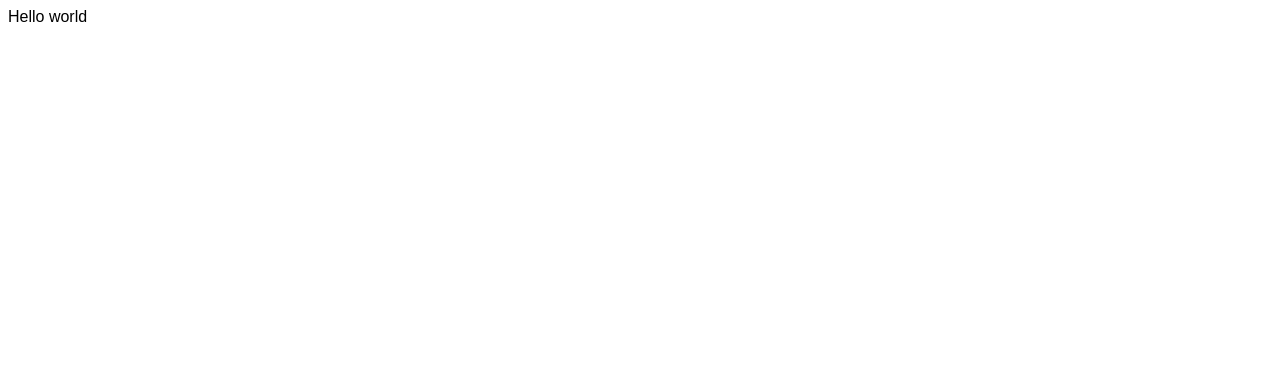
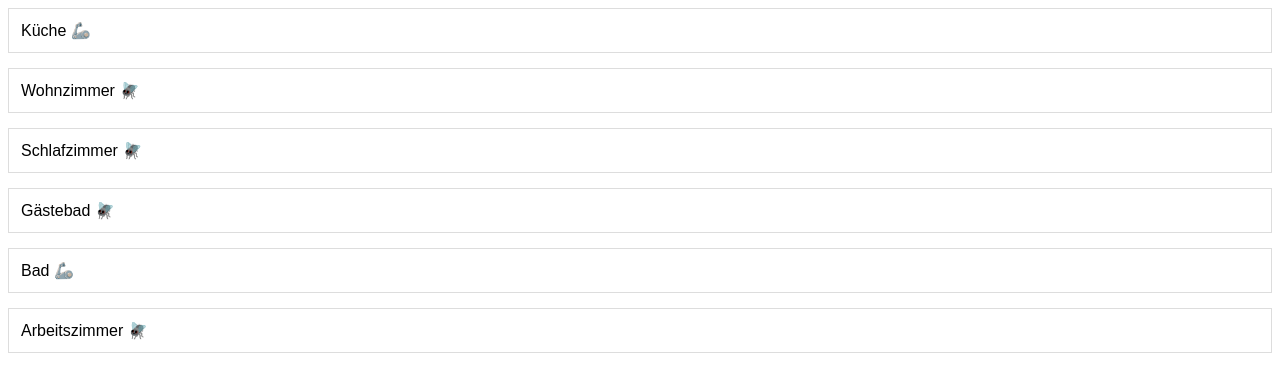
Before and after one commit to Quaquaro/happy-cleaning, a React (Create React App) app: page / in a window 1280 px wide. Shown: the top 392 px of the page. Built offline with nearby package versions, Linux system fonts and the light colour scheme.

Commit message:
Create Basic Room Component

```diff
--- a/src/App.css
+++ b/src/App.css
@@ -1,2 +1,4 @@
 .App {
+  display: grid;
+  gap: 15px;
 }
--- a/src/App.js
+++ b/src/App.js
@@ -1,7 +1,15 @@
 import "./App.css";
+import Room from "./Room.js";
 
 function App() {
-  return "Hello world";
+  return <main className="App">
+    <Room text="Küche" isClean/>
+    <Room text="Wohnzimmer"/>
+    <Room text="Schlafzimmer"/>
+    <Room text="Gästebad"/>
+    <Room text="Bad" isClean/>
+    <Room text="Arbeitszimmer"/>
+  </main>;
 }
 
 export default App;
--- /dev/null
+++ b/src/Room.css
@@ -0,0 +1,4 @@
+.Room {
+  padding: 12px;
+  border: 1px solid #ddd;
+}
--- /dev/null
+++ b/src/Room.js
@@ -0,0 +1,5 @@
+import './Room.css';
+
+export default function Room({text, isClean}) {
+  return <section className="Room">{text} {isClean ? '🦾' : '🪰'}</section>;
+}
```
Also changed, not shown: 2 other files (tests, documents, lock files or other folders).
